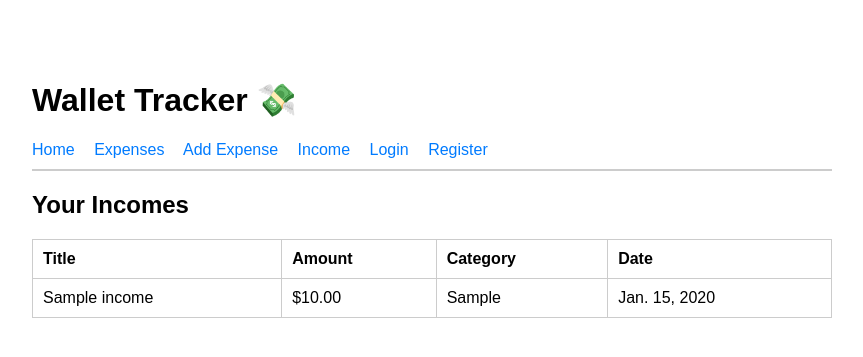
After one commit to Omar6688/wallet_tracker, a Django app: page /expenses/income/ in a window 1280 px wide. The commit adds this page. Shown: the top 357 px of the page, without its empty margins (208-1071 px from the left). Run offline with Django 4.2, Linux system fonts and the light colour scheme; tables that the repository leaves empty hold one stand-in row (values such as "Sample post").

Commit message:
Add income list view and template under /expenses/income/

```diff
--- a/expenses/models.py
+++ b/expenses/models.py
@@ -13,3 +13,17 @@ class Expense(models.Model):
 
     def __str__(self):
         return f"{self.title} - ${self.amount}"
+
+    from django.db import models
+from django.contrib.auth.models import User
+
+class Income(models.Model):
+    user = models.ForeignKey(User, on_delete=models.CASCADE)
+    title = models.CharField(max_length=100)
+    amount = models.DecimalField(max_digits=10, decimal_places=2)
+    category = models.CharField(max_length=100)
+    date = models.DateField(auto_now_add=True)
+    description = models.TextField(blank=True, null=True)
+
+    def __str__(self):
+        return f"{self.title} - ${self.amount}"
--- /dev/null
+++ b/expenses/templates/expenses/income_list.html
@@ -0,0 +1,31 @@
+{% extends 'home/base.html' %}
+{% block title %}Income - Wallet Tracker{% endblock %}
+
+{% block content %}
+    <h2>Your Incomes</h2>
+
+    {% if incomes %}
+        <table>
+            <thead>
+                <tr>
+                    <th>Title</th>
+                    <th>Amount</th>
+                    <th>Category</th>
+                    <th>Date</th>
+                </tr>
+            </thead>
+            <tbody>
+                {% for income in incomes %}
+                    <tr>
+                        <td>{{ income.title }}</td>
+                        <td>${{ income.amount }}</td>
+                        <td>{{ income.category }}</td>
+                        <td>{{ income.date }}</td>
+                    </tr>
+                {% endfor %}
+            </tbody>
+        </table>
+    {% else %}
+        <p>No income records found.</p>
+    {% endif %}
+{% endblock %}
--- a/expenses/urls.py
+++ b/expenses/urls.py
@@ -6,4 +6,5 @@ urlpatterns = [
     path('add/', views.add_expense, name='add_expense'),
     path('edit/<int:expense_id>/', views.edit_expense, name='edit_expense'),
     path('delete/<int:expense_id>/', views.delete_expense, name='delete_expense'),
+    path('income/', views.income_list, name='income_list'),
 ]
--- a/expenses/views.py
+++ b/expenses/views.py
@@ -50,3 +50,9 @@ def delete_expense(request, expense_id):
         return redirect('expenses')
 
     return render(request, 'expenses/delete_expense.html', {'expense': expense})
+
+from .models import Income
+
+def income_list(request):
+    incomes = Income.objects.all().order_by('-date')
+    return render(request, 'expenses/income_list.html', {'incomes': incomes})
--- a/home/templates/home/base.html
+++ b/home/templates/home/base.html
@@ -13,6 +13,7 @@
             <a href="/">Home</a>
             <a href="/expenses/">Expenses</a>
             <a href="/expenses/add/">Add Expense</a>
+            <a href="/expenses/income/">Income</a>
 
             {% if user.is_authenticated %}
                 <a href="{% url 'logout' %}">Logout</a>
```
Also changed, not shown: expenses/admin.py (+7 -3 lines), expenses/migrations/0002_income.py (added).
